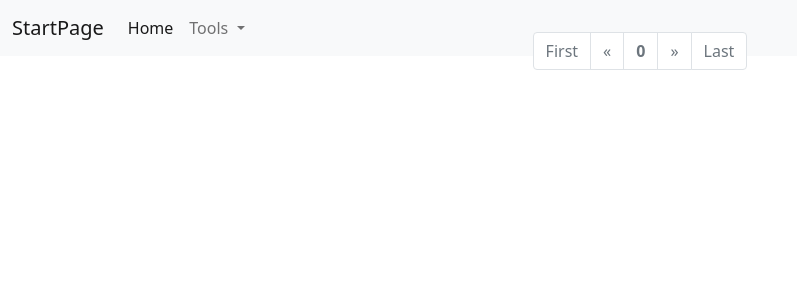
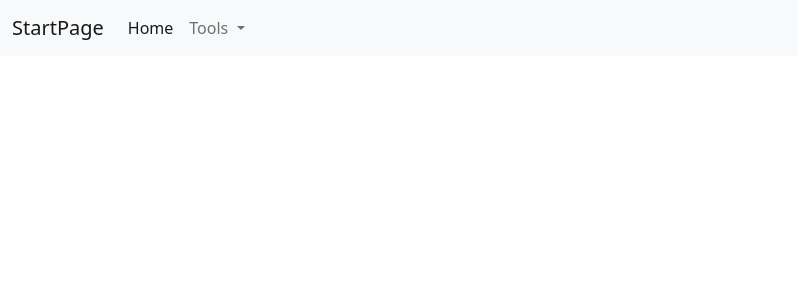
Before and after one commit to brandonleon/StartPage, a FastAPI app: page /dashboard/ in a window 1280 px wide. Shown: the top 300 px of the page, without its empty margins (0-797 px from the left). Run offline with FastAPI, Linux system fonts and the light colour scheme; data that the repository does not hold is empty; parts of the project's set-up code (start-up, migrations or seed data) failed here and were passed over; some libraries are stand-ins or nearby versions.

Commit message:
Added Infinite scrolling to dashboard.

```diff
--- a/main.py
+++ b/main.py
@@ -48,12 +48,38 @@ async def root(background_tasks: BackgroundTasks, request: Request, page: int =
     )
 
 
+# Dashboard
+@app.get("/dashboard/", response_class=HTMLResponse)
+async def dashboard(request: Request, page: int = 0):
+    links = db_utils.get_links(page)
+    return templates.TemplateResponse(
+        "dashboard.html",
+        {
+            "request": request,
+            "links": links,
+            "page": page,
+            "count": db_utils.get_count()["count"],
+        },
+    )
+
+
 # get next page of links for infinite scroll
 @app.get("/links/{page}", response_class=HTMLResponse)
 async def links(request: Request, page: int):
     links = db_utils.get_links(page)
     return templates.TemplateResponse(
-        "links.html", {"request": request, "links": links, "page": page, "next_page": page + 1}
+        "links.html",
+        {"request": request, "links": links, "page": page, "next_page": page + 1},
+    )
+
+
+# get next page of links for infinite scroll
+@app.get("/dashboard_items/{page}", response_class=HTMLResponse)
+async def links(request: Request, page: int):
+    links = db_utils.get_links(page)
+    return templates.TemplateResponse(
+        "dashboard_items.html",
+        {"request": request, "links": links, "page": page, "next_page": page + 1},
     )
 
 
@@ -74,21 +100,6 @@ async def add_link(link_name: str = Form(...), link_url: str = Form(...)):
 @app.get("/redirect/{link_id}")
 async def redirect(link_id):
     return RedirectResponse(db_utils.get_link(link_id)[2])
-
-
-# Dashboard
-@app.get("/dashboard/", response_class=HTMLResponse)
-async def dashboard(request: Request, page: int = 0):
-    links = db_utils.get_links(page)
-    return templates.TemplateResponse(
-        "dashboard.html",
-        {
-            "request": request,
-            "links": links,
-            "page": page,
-            "count": db_utils.get_count()["count"],
-        },
-    )
 
 
 # edit individual link
--- a/templates/dashboard.html
+++ b/templates/dashboard.html
@@ -32,6 +32,7 @@
                     </a>
                     <ul class="dropdown-menu" aria-labelledby="navbarDropdown">
                         <li><a class="dropdown-item disabled" href="/dashboard">Dashboard</a></li>
+                        <li><a class="dropdown-item" href="/add">Add</a></li>
                         <li><a class="dropdown-item disabled" href="/export">Export</a></li>
                         <!-- TODO: Still working on these functions -->
                         <li><a class="dropdown-item disabled" href="/import">Import</a></li>
@@ -46,7 +47,7 @@
 <div class="mx-2">
     <div class="row row-cols-md-2 g-4">
         {% for link in links %}
-            <div class="col">
+            <div class="col" {% if loop.last %} hx-get="/dashboard_items/1" hx-trigger="revealed" hx-swap="afterend"{% endif %}>
                 <div class="card h-100">
                   <div class="card-body">
                     <h5 id="card-title">{{ link.name }}</h5>
@@ -63,35 +64,12 @@
     </div>
 </div>
 
-<nav aria-label="Page navigation example">
-  <ul class="pagination justify-content-center">
-    <li class="page-item{% if page == 0 %} disabled{% endif %}">
-      <a class="page-link" href="/dashboard">First</a>
-    </li>
-    <li class="page-item{% if page == 0 %} disabled{% endif %}">
-      <a class="page-link" href="/dashboard?page={{ page - 1 }}">&laquo;</a>
-    </li>
-    {% if page >= 3 %}<li class="page-item"><a class="page-link" href="/dashboard?page={{ page - 3 }}">{{ page - 3 }}</a></li>{% endif %}
-    {% if page >= 2 %}<li class="page-item"><a class="page-link" href="/dashboard?page={{ page - 2 }}">{{ page - 2 }}</a></li>{% endif %}
-    {% if page >= 1 %}<li class="page-item"><a class="page-link" href="/dashboard?page={{ page - 1 }}">{{ page - 1 }}</a></li>{% endif %}
-    <li class="page-item disabled"><a class="page-link" href="#"><strong>{{ page }}</strong></a></li>
-    {% if page <= count - 1 %}<li class="page-item"><a class="page-link" href="/dashboard?page={{ page + 1 }}">{{ page + 1}}</a></li>{% endif %}
-    {% if page <= count - 2 %}<li class="page-item"><a class="page-link" href="/dashboard?page={{ page + 1 }}">{{ page + 2 }}</a></li>{% endif %}
-    {% if page <= count - 3 %}<li class="page-item"><a class="page-link" href="/dashboard?page={{ page + 1 }}">{{ page + 3 }}</a></li>{% endif %}
-    <li class="page-item{% if page >= count %} disabled{% endif %}">
-      <a class="page-link" href="/dashboard?page={{ page + 1 }}">&raquo;</a>
-    </li>
-    <li class="page-item{% if page >= count %} disabled{% endif %}">
-      <a class="page-link" href="/dashboard?page={{ count }}">Last</a>
-    </li>
-  </ul>
-</nav>
 <script
         src="https://cdn.jsdelivr.net/npm/bootstrap@5.1.0/dist/js/bootstrap.bundle.min.js"
         integrity="sha384-U1DAWAznBHeqEIlVSCgzq+c9gqGAJn5c/t99JyeKa9xxaYpSvHU5awsuZVVFIhvj"
         crossorigin="anonymous"
 ></script>
-
+<script src="https://unpkg.com/htmx.org@1.7.0"></script>
 <script>var tooltipTriggerList = [].slice.call(document.querySelectorAll('[data-bs-toggle="tooltip"]'))
 var tooltipList = tooltipTriggerList.map(function (tooltipTriggerEl) {
     return new bootstrap.Tooltip(tooltipTriggerEl)
--- a/templates/index.html
+++ b/templates/index.html
@@ -56,11 +56,11 @@
     <div class="col-sm"></div>
 </div>
 
-<script>
+<script
         src="https://cdn.jsdelivr.net/npm/bootstrap@5.1.0/dist/js/bootstrap.bundle.min.js"
         integrity="sha384-U1DAWAznBHeqEIlVSCgzq+c9gqGAJn5c/t99JyeKa9xxaYpSvHU5awsuZVVFIhvj"
         crossorigin="anonymous"
-</script>
+></script>
 <script src="https://unpkg.com/htmx.org@1.7.0"></script>
 
 
```
Also changed, not shown: templates/dashboard_items.html (added, +15 -0 lines).
